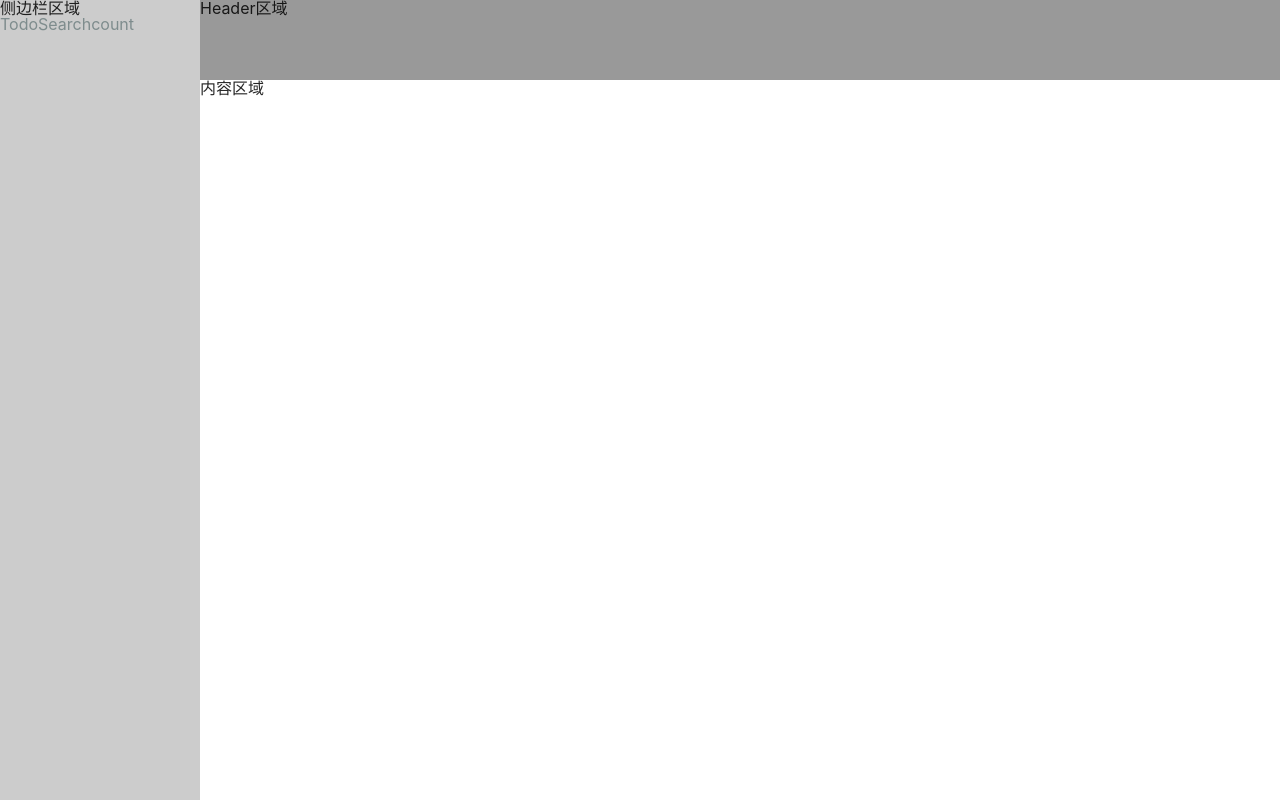
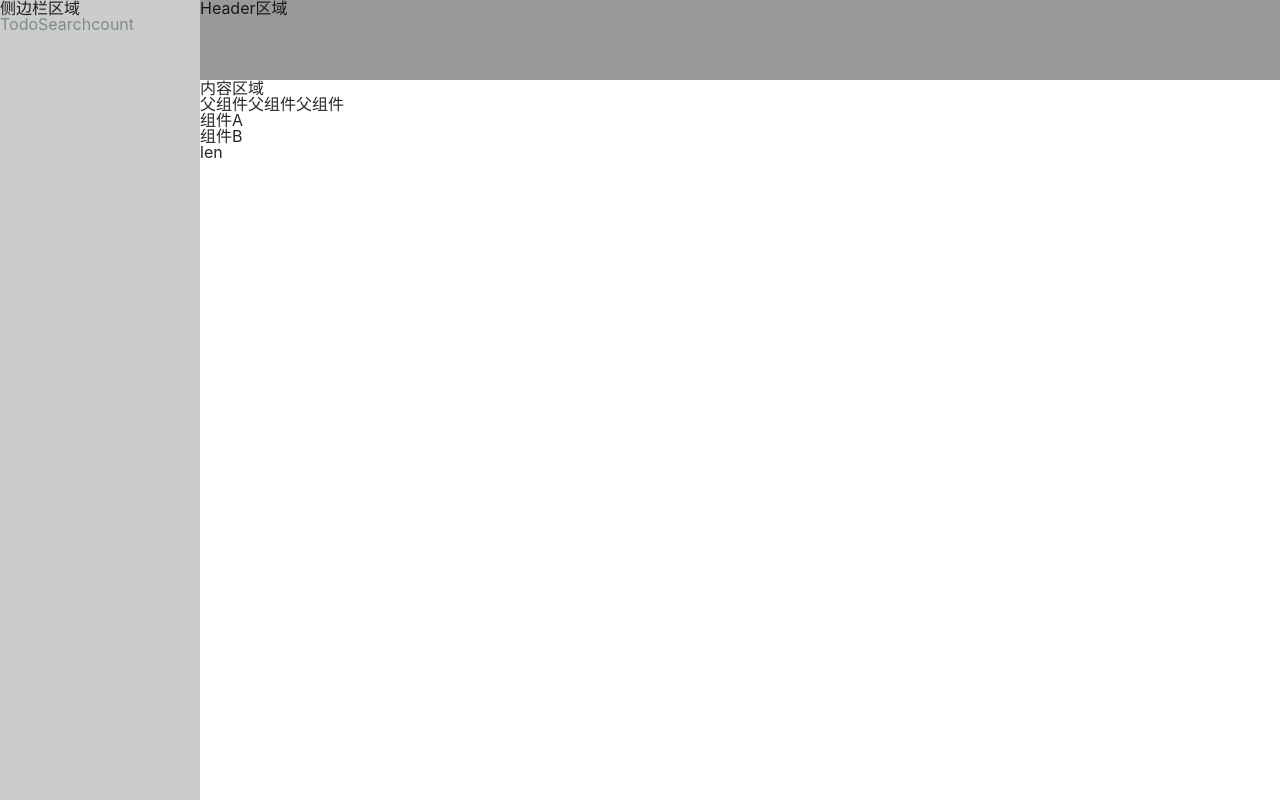
Before and after one commit to LewisLen/Recording, a React (Create React App) app in the folder React/React-cli/: page /RenderProps in a window 1280 px wide. Built offline with nearby package versions, Linux system fonts and the light colour scheme.

Commit message:
add:插槽功能

```diff
--- a/React/React-cli/src/views/Content.jsx
+++ b/React/React-cli/src/views/Content.jsx
@@ -11,6 +11,7 @@ const ProductList = lazy(() => import('./ProductList'));
 const HooksCount = lazy(() => import('./HooksCount'));
 const Todo = lazy(() => import('./Todo'));
 const ContextTest = lazy(() => import('./ContextTest'));
+const RenderProps = lazy(() => import('./RenderProps'));
 export default class Content extends Component {
   render() {
     return (
@@ -29,6 +30,9 @@ export default class Content extends Component {
           <Route path="/ContextTest">
             <ContextTest/>
           </Route>
+          <Route path="/RenderProps">
+            <RenderProps/>
+          </Route>
         </Suspense>
       </div>
     )
--- /dev/null
+++ b/React/React-cli/src/views/RenderProps.jsx
@@ -0,0 +1,36 @@
+import React, { Component } from 'react'
+
+export default class RenderProps extends Component {
+  render() {
+    return (
+      <div>
+        <h2>父组件父组件父组件</h2>
+        <A render={name => <B name={name}/>}></A>
+      </div>
+    )
+  }
+}
+
+class A extends Component{
+  state = {name: 'len'}
+  render(){
+    return (
+      <div>
+        <h2>组件A</h2>
+        {this.props.render(this.state.name)}
+      </div>
+    )
+  }
+}
+
+
+class B extends Component{
+  render(){
+    return (
+      <div>
+        <h2>组件B</h2>
+        {this.props.name}
+      </div>
+    )
+  }
+}
```
Also changed, not shown: 1 other file (tests, documents, lock files or other folders).
